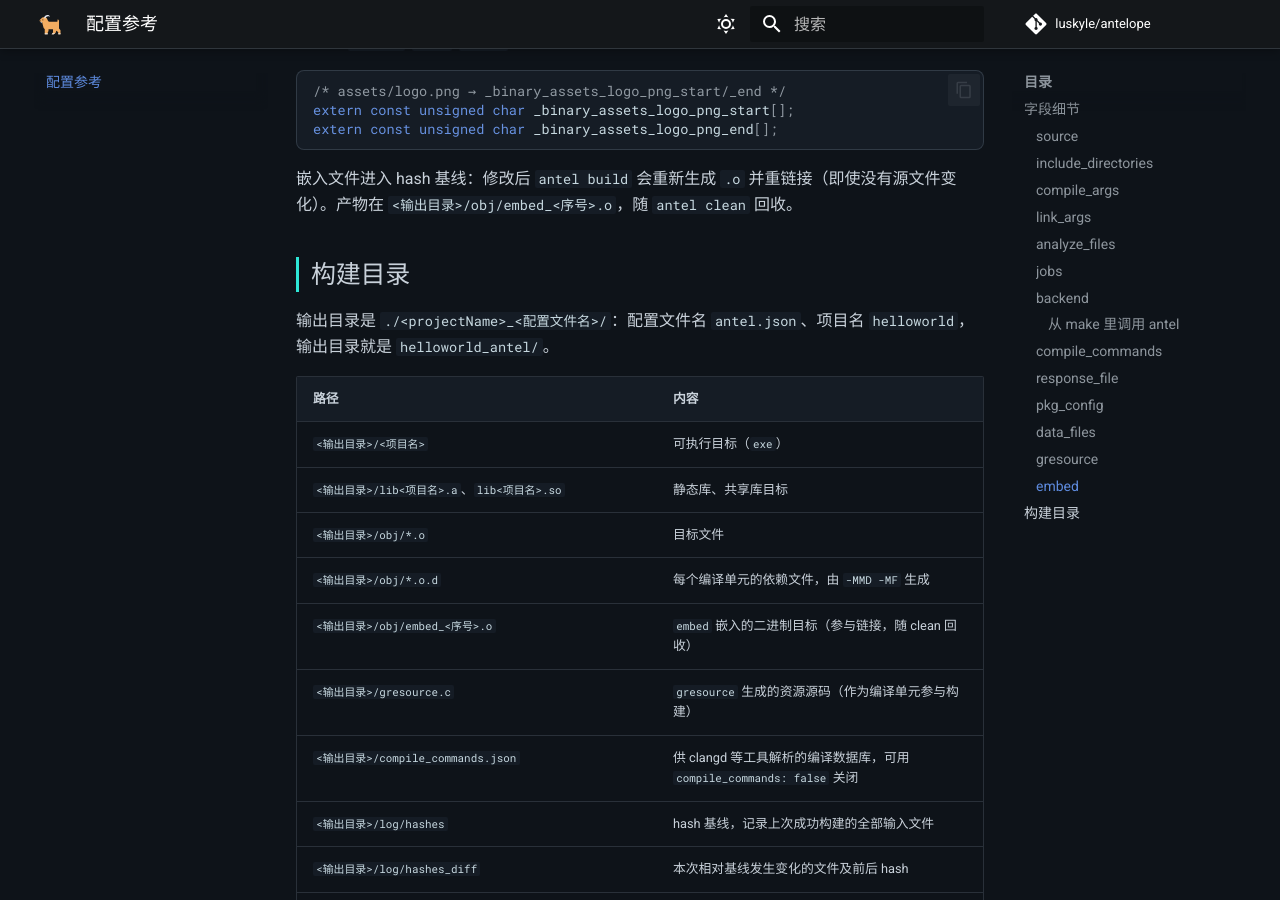
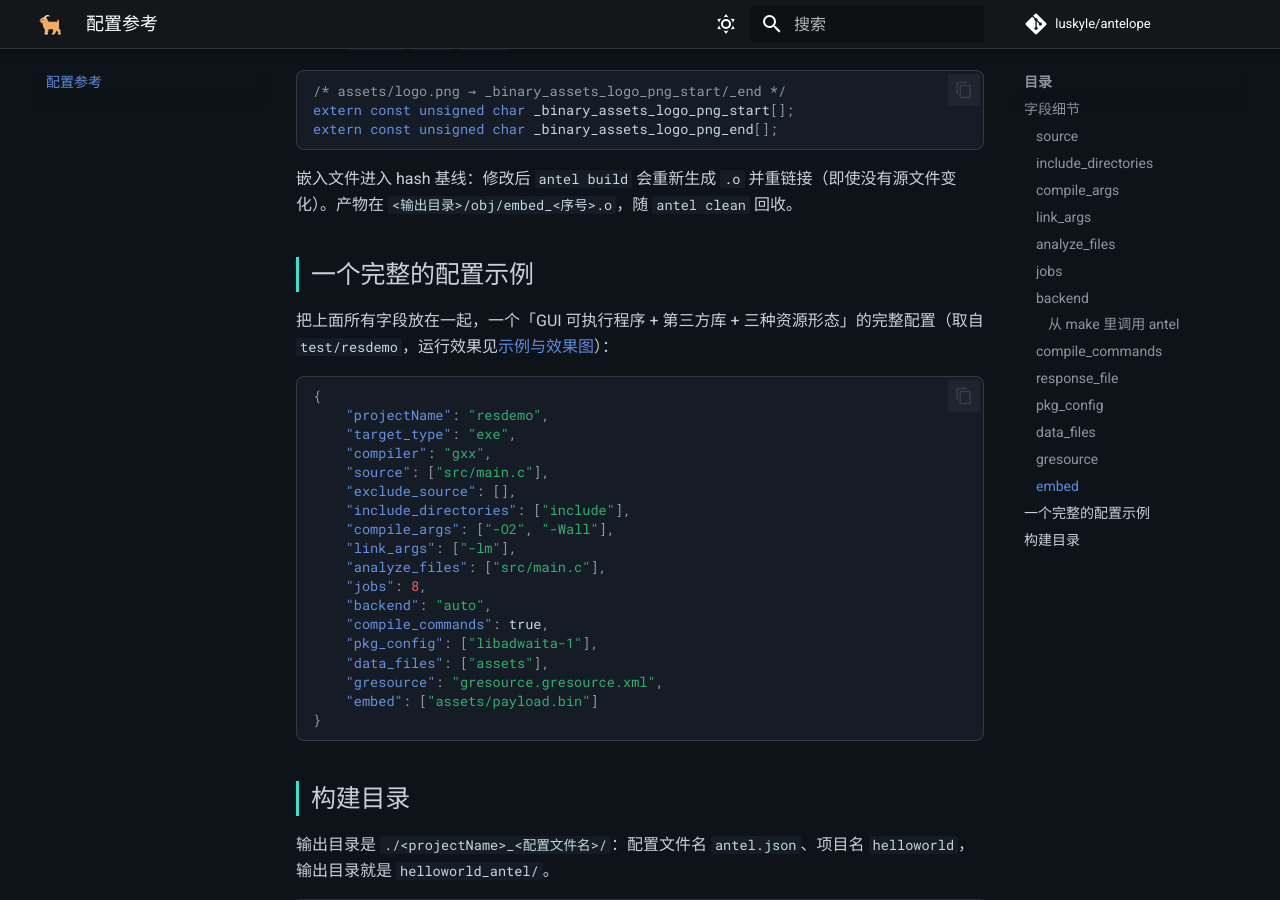
Before and after one commit to luskyle/antelope, an MkDocs documentation site: the page built from docs/configuration.md, in a window 1280 px wide and 900 px high, scrolled down 5371 px. Built offline with MkDocs 1.6.1 and Material for MkDocs 9.7.7, drawn with Linux system fonts in a browser that asks for light colours; comment, search, counter and statistics services are not loaded.

Commit message:
docs: add examples page with demo screenshots, document resource packaging
New examples.md shows gtkcalc (pkg_config + libadwaita) and resdemo
(data_files/gresource/embed) with their full antel.json and how each
field maps to the running UI. configuration.md gains a complete-config
example; README/index/quick-start/development updated to reference the
new page and the resource fields; site builds clean under --strict.

````diff
--- a/docs/configuration.md
+++ b/docs/configuration.md
@@ -180,6 +180,31 @@
 
 嵌入文件进入 hash 基线：修改后 `antel build` 会重新生成 `.o` 并重链接（即使没有源文件变化）。产物在 `<输出目录>/obj/embed_<序号>.o`，随 `antel clean` 回收。
 
+## 一个完整的配置示例
+
+把上面所有字段放在一起，一个「GUI 可执行程序 + 第三方库 + 三种资源形态」的完整配置（取自 `test/resdemo`，运行效果见[示例与效果图](examples.md)）：
+
+```json
+{
+    "projectName": "resdemo",
+    "target_type": "exe",
+    "compiler": "gxx",
+    "source": ["src/main.c"],
+    "exclude_source": [],
+    "include_directories": ["include"],
+    "compile_args": ["-O2", "-Wall"],
+    "link_args": ["-lm"],
+    "analyze_files": ["src/main.c"],
+    "jobs": 8,
+    "backend": "auto",
+    "compile_commands": true,
+    "pkg_config": ["libadwaita-1"],
+    "data_files": ["assets"],
+    "gresource": "gresource.gresource.xml",
+    "embed": ["assets/payload.bin"]
+}
+```
+
 ## 构建目录
 
 输出目录是 `./<projectName>_<配置文件名>/`：配置文件名 `antel.json`、项目名 `helloworld`，输出目录就是 `helloworld_antel/`。
--- a/mkdocs.yml
+++ b/mkdocs.yml
@@ -39,6 +39,7 @@
   - 简介: index.md
   - 快速开始: quick-start.md
   - 配置参考: configuration.md
+  - 示例与效果图: examples.md
   - 命令参考: commands.md
   - 增量构建: incremental-build.md
   - 编译器支持: compilers.md
````
Also changed, not shown: README.md (+6 -1 lines), docs/development.md (+1 -1 lines), docs/examples.md (added, +158 -0 lines), docs/index.md (+1 -0 lines), docs/quick-start.md (+2 -0 lines), docs/images/demo_gtkcalc.png (added), docs/images/demo_resdemo.png (added).
